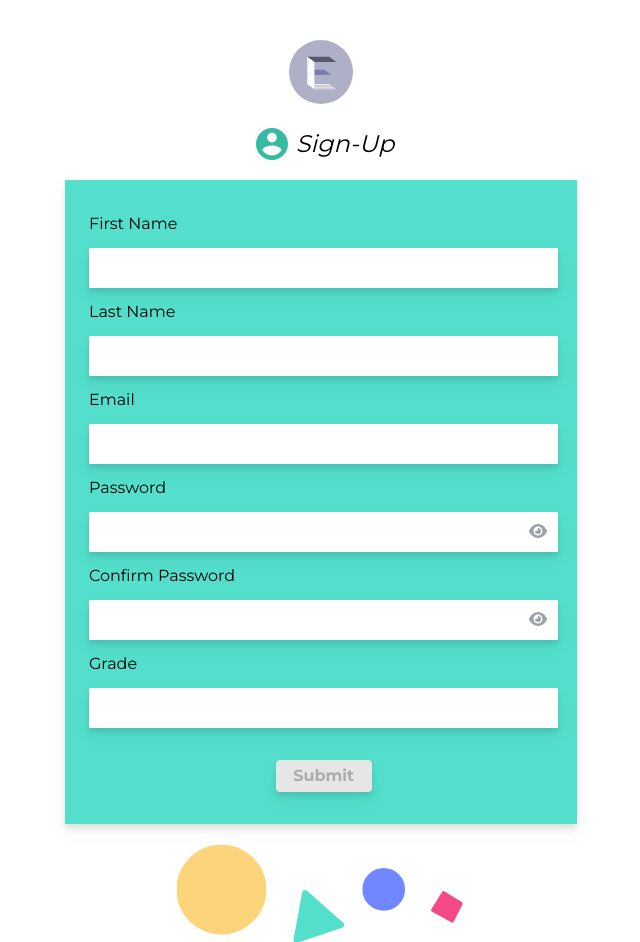
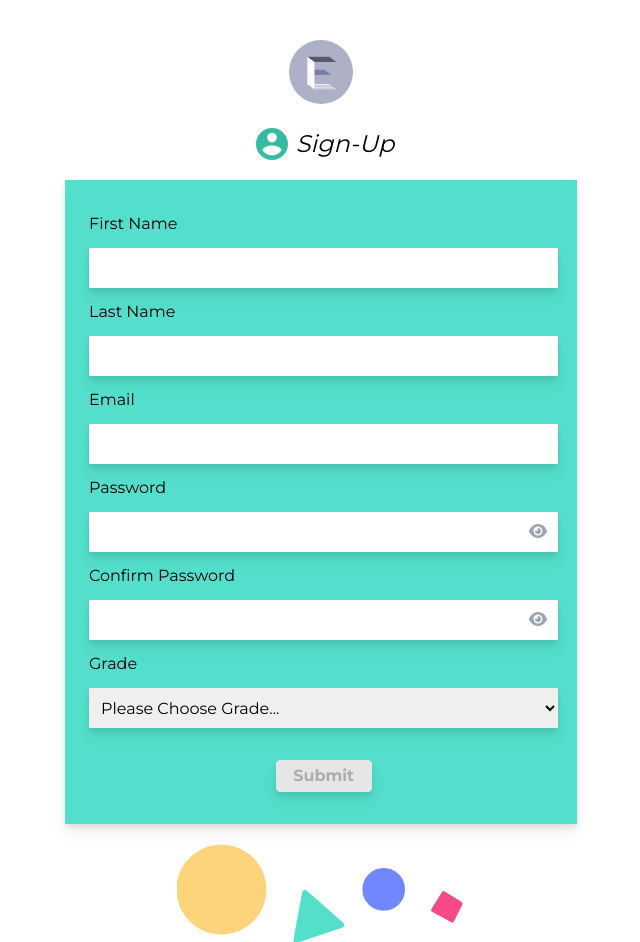
Before and after one commit to codersforcauses/elucidate, a Nuxt app in the folder client/: page /signup in a window 1280 px wide. Shown: the whole page, without its empty margins (319-959 px from the left). Built offline with nearby package versions, Linux system fonts and the light colour scheme.

Commit message:
added dropdown functionality to authinput

```diff
--- a/client/components/form/AuthInputField.vue
+++ b/client/components/form/AuthInputField.vue
@@ -4,6 +4,7 @@
     <ValidationProvider :vid="id" :rules="rules" v-slot="{ errors, touched }">
       <div class="relative flex items-center">
         <input
+          v-if="fieldType != 'dropdown'"
           :name="fieldName"
           :type="showText ? 'text' : fieldType"
           class="w-full h-10 px-2 my-3 drop-shadow-lg"
@@ -13,7 +14,7 @@
           v-if="fieldType == 'password'"
           @mouseenter="clickCheck"
           @mouseleave="clickCheck"
-          class="w-10 absolute top-auto left-auto bottom-auto right-0"
+          class="absolute right-0 top-auto bottom-auto left-auto w-10"
         >
           <font-awesome-icon
             :icon="['fas', 'fa-eye']"
@@ -21,6 +22,19 @@
             :class="showText ? 'text-blue2' : 'text-gray-400'"
           />
         </div>
+        <select
+          v-if="fieldType == 'dropdown'"
+          v-model="inputValue"
+          class="w-full h-10 px-2 my-3 drop-shadow-lg"
+        >
+          <option selected disabled value="">Please Choose Grade...</option>
+          <option
+            v-for="(option, index) in fieldOptions"
+            :key="index"
+            :value="option"
+            v-text="option"
+          />
+        </select>
       </div>
       <span v-if="touched" class="text-red">{{ errors[0] }}</span>
     </ValidationProvider>
@@ -71,6 +85,7 @@ export default {
   props: {
     fieldName: String,
     fieldType: String,
+    fieldOptions: Array,
     isPassword: Boolean,
     id: String,
     rules: String,
--- a/client/pages/signup.vue
+++ b/client/pages/signup.vue
@@ -14,6 +14,7 @@
               :key="field.index"
               :fieldName="field.name"
               :fieldType="field.type"
+              :fieldOptions="field.options"
               :rules="field.rules"
               :inputvalue.sync="field.value"
               :id="field.id"
@@ -101,7 +102,8 @@ export default {
       },
       {
         name: 'Grade',
-        type: 'text',
+        type: 'dropdown',
+        options: ['Grade 11', 'Grade 12', 'Other'],
         index: count++,
         id: 'grade',
         rules: 'required',
```
